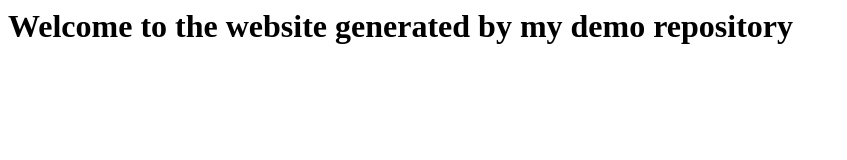
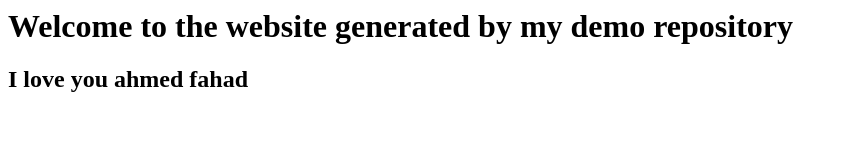
Before and after one commit to Aqarati/demo-repository, a website: page index.html in a window 1280 px wide. Shown: the whole page, without its empty margins (0-847 px from the left). Drawn offline with Linux system fonts and the light colour scheme.

Commit message:
Hello brother im adding h2 with message for you

```diff
--- a/index.html
+++ b/index.html
@@ -1 +1,2 @@
 <h1>Welcome to the website generated by my demo repository</h1>
+<h2>I love you ahmed fahad </h2>
```
